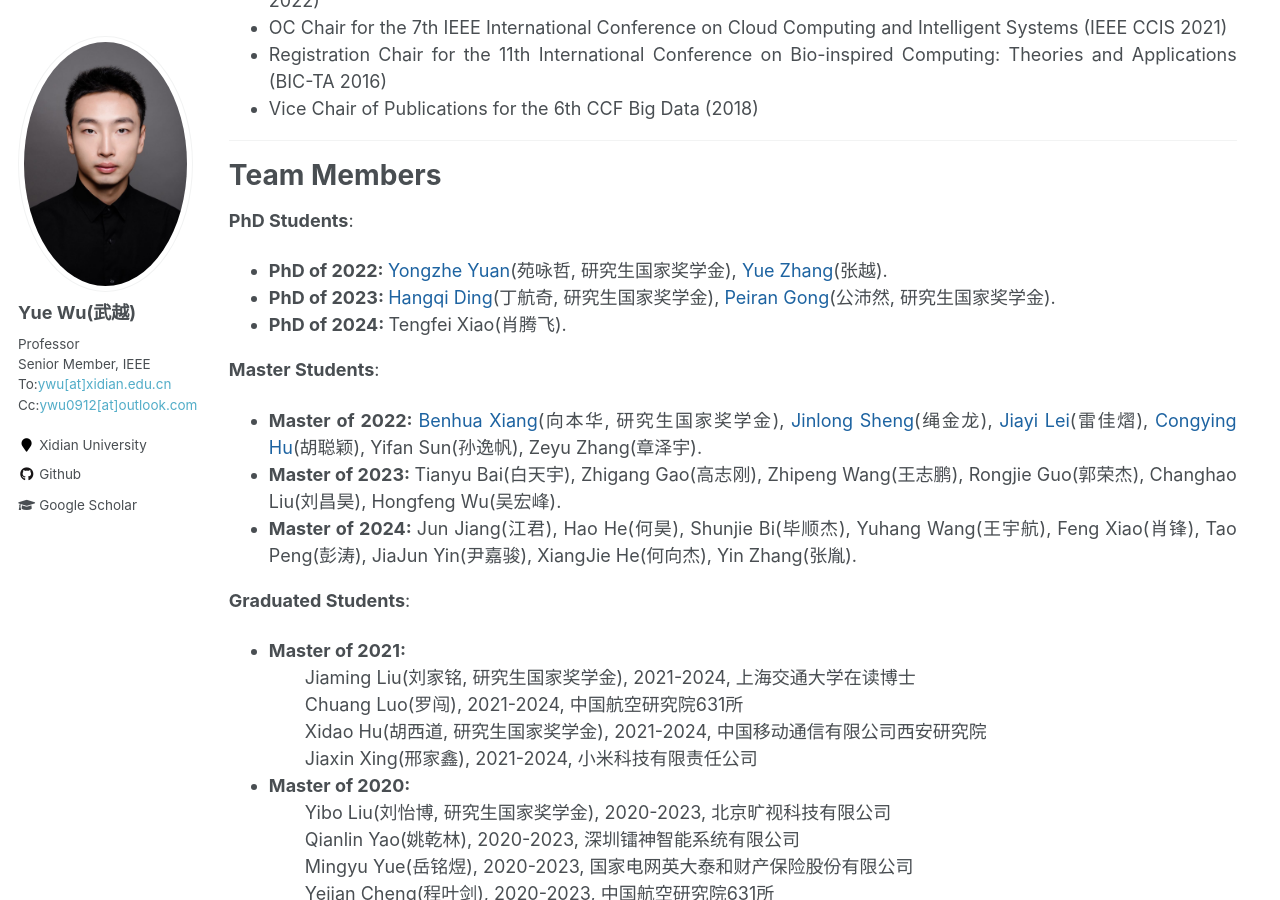
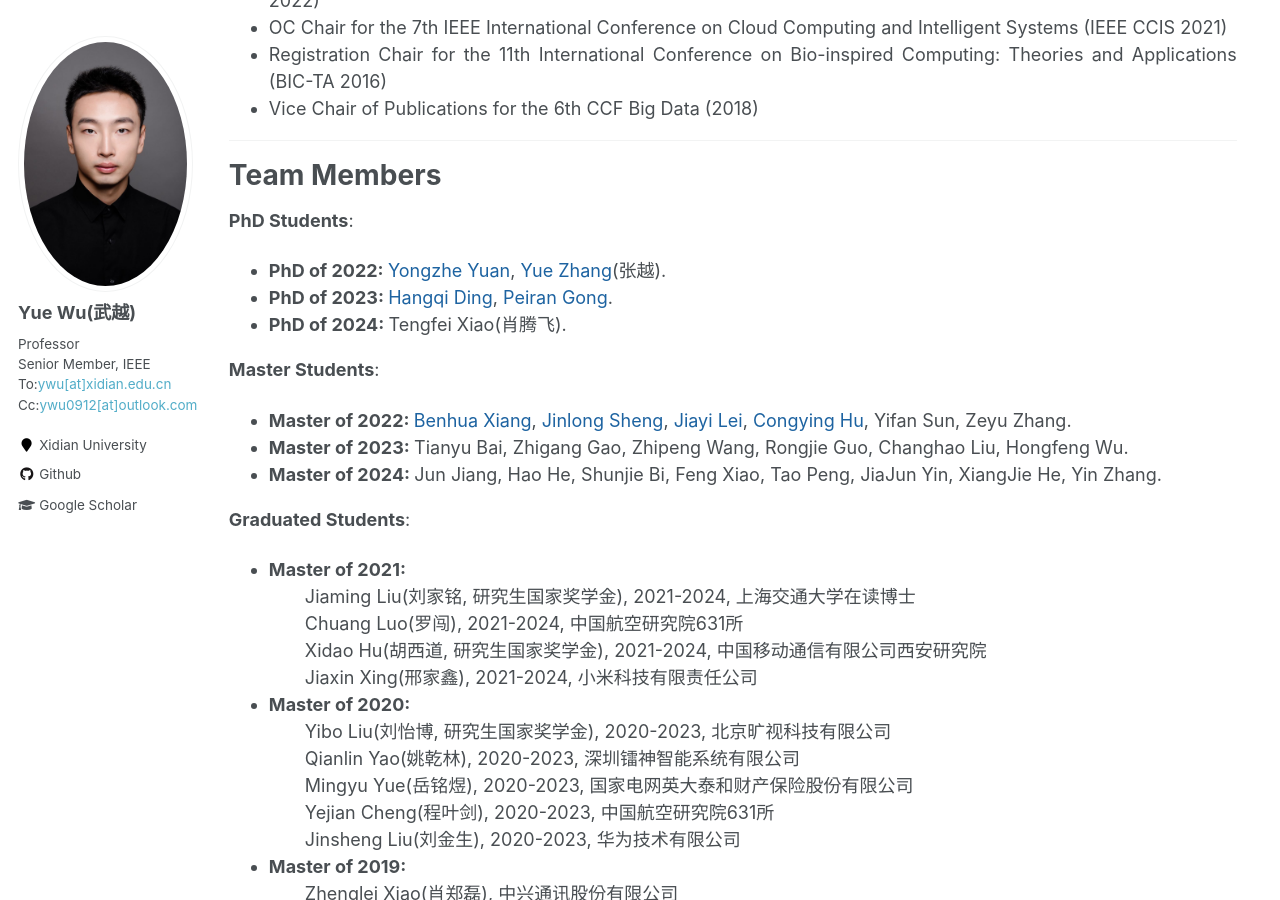
Before and after one commit to ywuchina/ywuchina.github.io, a Jekyll site: the page built from _pages/home.md, in a window 1280 px wide and 900 px high, scrolled down 5185 px. Built offline with Jekyll 4.4.1, drawn with Linux system fonts in a browser that asks for light colours.

Commit message:
Update team.html

```diff
--- a/_includes/team.html
+++ b/_includes/team.html
@@ -19,13 +19,13 @@
 
 <li style="margin-bottom: 1.5;">
     <span>
-        <b>PhD of 2022: </b><a href= "https://yyzmars.github.io/" target="_blank">Yongzhe Yuan</a>(苑咏哲, 研究生国家奖学金), <a href= "https://superyuezhang.github.io/" target="_blank">Yue Zhang</a>(张越).
+        <b>PhD of 2022: </b><a href= "https://yyzmars.github.io/" target="_blank">Yongzhe Yuan</a>, <a href= "https://superyuezhang.github.io/" target="_blank">Yue Zhang</a>(张越).
     </span>
 </li>
 
 <li style="margin-bottom: 1.5;">
     <span>
-        <b>PhD of 2023: </b><a href= "https://dhq0918.github.io/dinghangqi.github.io/" target="_blank">Hangqi Ding</a>(丁航奇, 研究生国家奖学金), <a href= "https://cois.xidian.edu.cn/info/1068/1459.htm" target="_blank">Peiran Gong</a>(公沛然, 研究生国家奖学金).
+        <b>PhD of 2023: </b><a href= "https://dhq0918.github.io/dinghangqi.github.io/" target="_blank">Hangqi Ding</a>, <a href= "https://cois.xidian.edu.cn/info/1068/1459.htm" target="_blank">Peiran Gong</a>.
     </span>
 </li>
 
@@ -41,20 +41,20 @@
 <ul>
     <li style="margin-bottom: 1.5;">
         <span>
-            <b>Master of 2022: </b><a href= "https://cois.xidian.edu.cn/info/1067/1466.htm" target="_blank">Benhua Xiang</a>(向本华, 研究生国家奖学金), <a href= "https://cois.xidian.edu.cn/info/1067/1465.htm" target="_blank">Jinlong Sheng</a>(绳金龙),
-            <a href= "https://cois.xidian.edu.cn/info/1067/1464.htm" target="_blank">Jiayi Lei</a>(雷佳熠), <a href= "https://cois.xidian.edu.cn/info/1067/1463.htm" target="_blank">Congying Hu</a>(胡聪颖),
-            Yifan Sun(孙逸帆), Zeyu Zhang(章泽宇).
+            <b>Master of 2022: </b><a href= "https://cois.xidian.edu.cn/info/1067/1466.htm" target="_blank">Benhua Xiang</a>, <a href= "https://cois.xidian.edu.cn/info/1067/1465.htm" target="_blank">Jinlong Sheng</a>,
+            <a href= "https://cois.xidian.edu.cn/info/1067/1464.htm" target="_blank">Jiayi Lei</a>, <a href= "https://cois.xidian.edu.cn/info/1067/1463.htm" target="_blank">Congying Hu</a>,
+            Yifan Sun, Zeyu Zhang.
         </span>
     </li>
 
     <li style="margin-bottom: 1.5;">
         <span>
-            <b>Master of 2023: </b> Tianyu Bai(白天宇), Zhigang Gao(高志刚), Zhipeng Wang(王志鹏), Rongjie Guo(郭荣杰), Changhao Liu(刘昌昊), Hongfeng Wu(吴宏峰).
+            <b>Master of 2023: </b> Tianyu Bai, Zhigang Gao, Zhipeng Wang, Rongjie Guo, Changhao Liu, Hongfeng Wu.
         </span>
     </li>
     <li style="margin-bottom: 1.5;">
         <span>
-            <b>Master of 2024: </b> Jun Jiang(江君), Hao He(何昊), Shunjie Bi(毕顺杰), Yuhang Wang(王宇航), Feng Xiao(肖锋), Tao Peng(彭涛), JiaJun Yin(尹嘉骏), XiangJie He(何向杰), Yin Zhang(张胤).
+            <b>Master of 2024: </b> Jun Jiang, Hao He, Shunjie Bi, Feng Xiao, Tao Peng, JiaJun Yin, XiangJie He, Yin Zhang.
         </span>
     </li>
 </ul>
```
